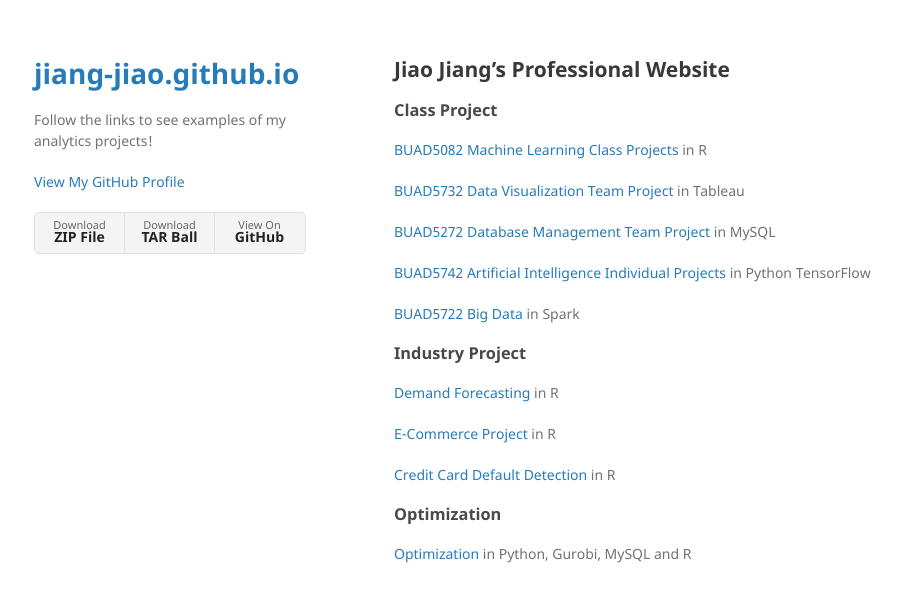
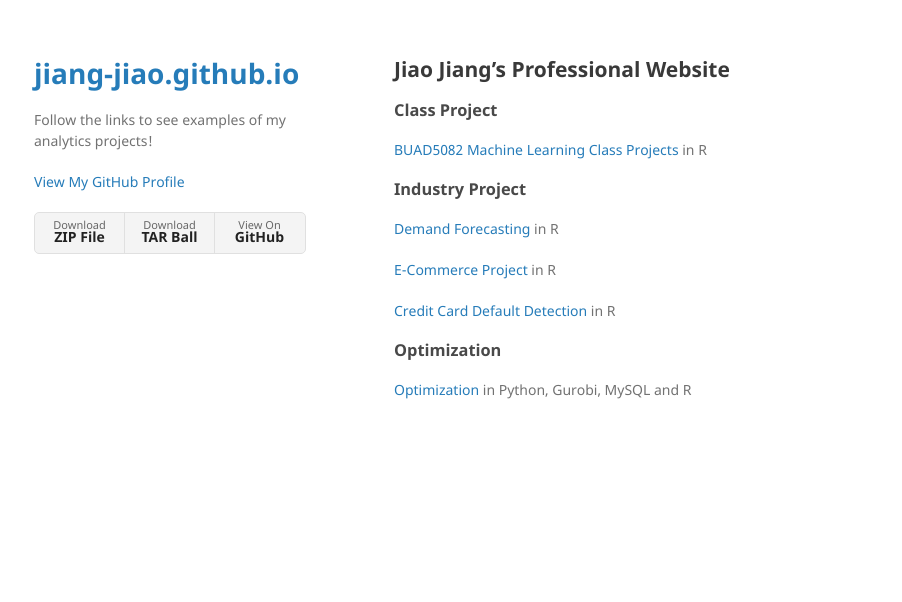
Before and after one commit to jiang-jiao/jiang-jiao.github.io, a Jekyll site: the page built from index.md, in a window 1280 px wide. Shown: the top 602 px of the page, without its empty margins (176-1078 px from the left). Built offline with Jekyll 4.4.1, drawn with Linux system fonts in a browser that asks for light colours; our own code applies the rules of GitHub Pages for plain Markdown files.

Commit message:
Update index.md

```diff
--- a/index.md
+++ b/index.md
@@ -3,13 +3,6 @@
 ### Class Project
  [BUAD5082 Machine Learning Class Projects](/class_project/index.md) in R
 
- [BUAD5732 Data Visualization Team Project](/data_visulization/index.md) in Tableau
-
- [BUAD5272 Database Management Team Project](/database_management/index.md) in MySQL
-
- [BUAD5742 Artificial Intelligence Individual Projects](/artifical_intelligence/index.md) in Python TensorFlow
-
- [BUAD5722 Big Data](/big_data/index.md) in Spark
 
 
 ### Industry Project
```
